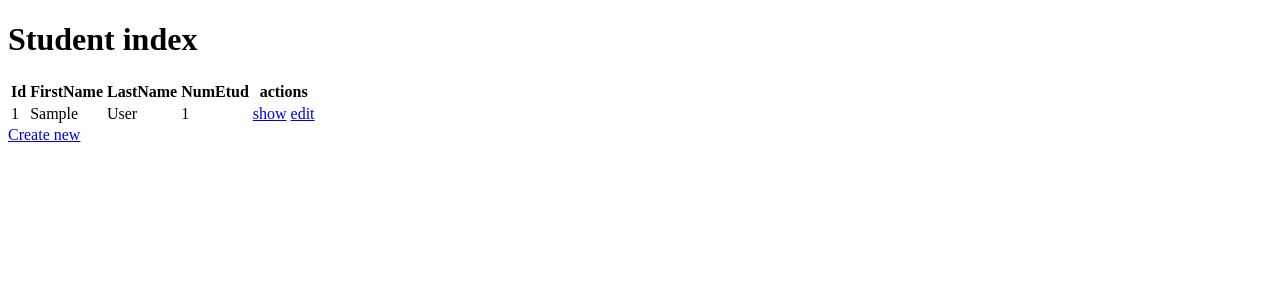
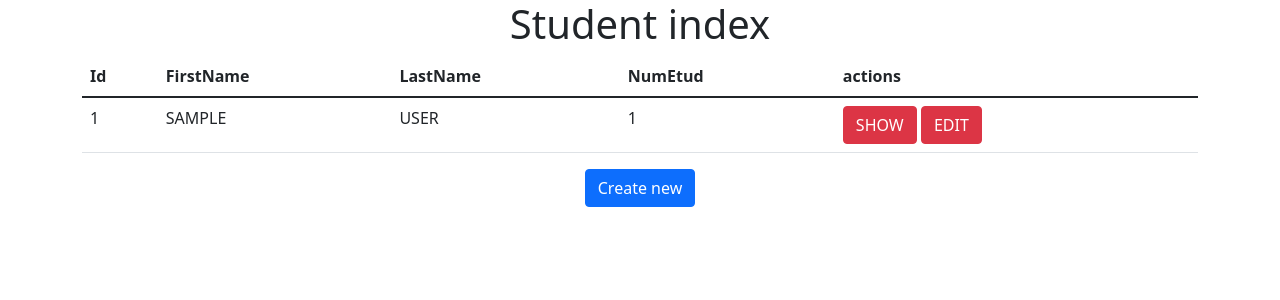
Before and after one commit to Paulcottin1/unedic-test, a Symfony app: template templates/student/index.html.twig in a window 1280 px wide. Shown: the top 300 px of the page. Run offline with Twig, Linux system fonts and the light colour scheme; the template is opened without the code that fills it: most values are stand-ins (such as "Sample title", 1, 10 or a date in 2020); some libraries are stand-ins or nearby versions.

Commit message:
add some  boostrap style

```diff
--- a/templates/base.html.twig
+++ b/templates/base.html.twig
@@ -2,6 +2,8 @@
 <html>
     <head>
         <meta charset="UTF-8">
+        <meta name="viewport" content="width=device-width, initial-scale=1.0">
+        <link href="https://cdn.jsdelivr.net/npm/bootstrap@5.1.3/dist/css/bootstrap.min.css" rel="stylesheet" integrity="sha384-1BmE4kWBq78iYhFldvKuhfTAU6auU8tT94WrHftjDbrCEXSU1oBoqyl2QvZ6jIW3" crossorigin="anonymous">
         <title>{% block title %}Welcome!{% endblock %}</title>
         {# Run `composer require symfony/webpack-encore-bundle`
            and uncomment the following Encore helpers to start using Symfony UX #}
--- a/templates/student/_delete_form.html.twig
+++ b/templates/student/_delete_form.html.twig
@@ -1,4 +1,6 @@
 <form method="post" action="{{ path('student_delete', {'id': student.id}) }}" onsubmit="return confirm('Are you sure you want to delete this item?');">
     <input type="hidden" name="_token" value="{{ csrf_token('delete' ~ student.id) }}">
-    <button class="btn">Delete</button>
+    <div class="container text-center">
+        <button class="btn btn-warning" style="margin-top: 10px;">Delete</button>
+    </div>
 </form>
--- a/templates/student/_form.html.twig
+++ b/templates/student/_form.html.twig
@@ -1,4 +1,6 @@
 {{ form_start(form) }}
     {{ form_widget(form) }}
-    <button class="btn">{{ button_label|default('Save') }}</button>
+    <div class="container text-center">
+        <button class="btn btn-primary" style="margin-top: 10px;">{{ button_label|default('Save') }}</button>
+    </div>
 {{ form_end(form) }}
--- a/templates/student/index.html.twig
+++ b/templates/student/index.html.twig
@@ -3,7 +3,8 @@
 {% block title %}Student index{% endblock %}
 
 {% block body %}
-    <h1>Student index</h1>
+    <div class="container">
+        <h1 class="text-center">Student index</h1>
 
         <table class="table">
             <thead>
@@ -15,7 +16,7 @@
                 <th>actions</th>
             </tr>
             </thead>
-        <tbody>
+            <tbody class="text-uppercase">
             {% for student in students %}
                 <tr>
                     <td>{{ student.id }}</td>
@@ -23,8 +24,8 @@
                     <td>{{ student.lastName }}</td>
                     <td>{{ student.numEtud }}</td>
                     <td>
-                    <a href="{{ path('student_show', {'id': student.id}) }}">show</a>
-                    <a href="{{ path('student_edit', {'id': student.id}) }}">edit</a>
+                        <a href="{{ path('student_show', {'id': student.id}) }}" class="btn btn-danger">show</a>
+                        <a href="{{ path('student_edit', {'id': student.id}) }}" class="btn btn-danger">edit</a>
                     </td>
                 </tr>
             {% else %}
@@ -35,5 +36,9 @@
             </tbody>
         </table>
 
-    <a href="{{ path('student_new') }}">Create new</a>
+        <div class="container text-center">
+            <a href="{{ path('student_new') }}" class="btn btn-primary">Create new</a>
+        </div>
+
+    </div>
 {% endblock %}
```
Also changed, not shown: templates/student/edit.html.twig (+6 -4 lines), templates/student/new.html.twig (+12 -3 lines), templates/student/show.html.twig (+14 -8 lines). Lines whose indentation alone changed are shown as unchanged.
